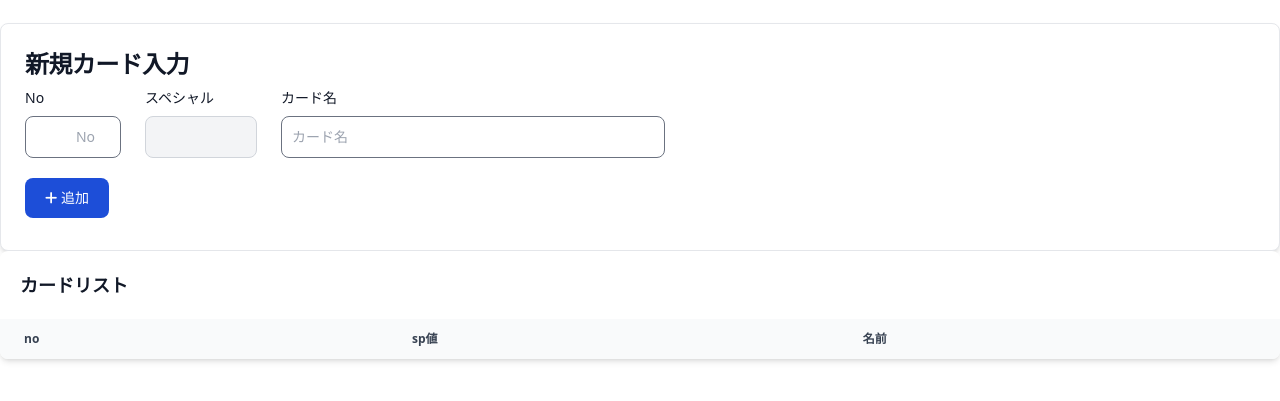
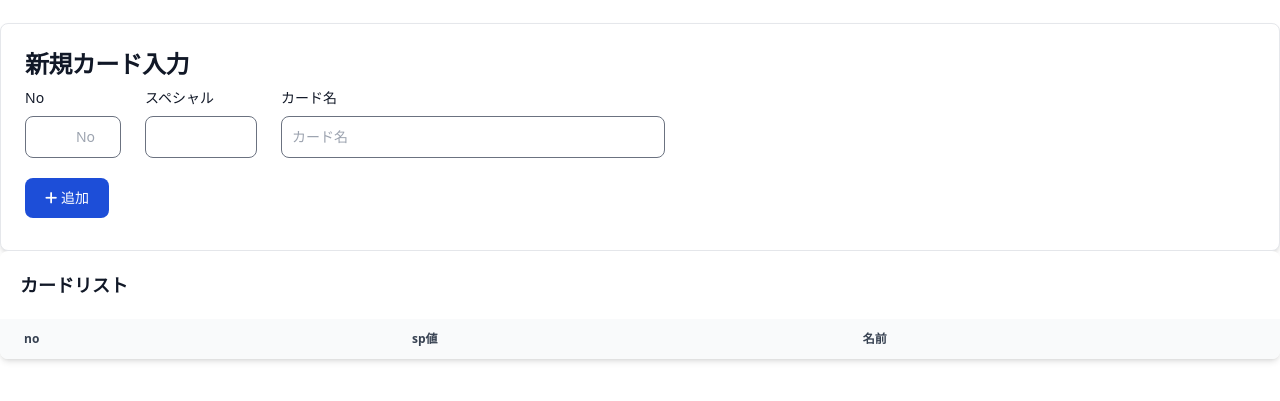
Before and after one commit to KKishikawa/tableturf-battle-card-create, a website built with webpack: page src/index.html in a window 1280 px wide. Shown: the part 41-442 px from the top of the page. Built offline with nearby package versions, Linux system fonts and the light colour scheme.

Commit message:
[update]htmlの修正

```diff
--- a/src/index.html
+++ b/src/index.html
@@ -39,7 +39,7 @@
             </div>
             <div class="mx-3 mb-3 w-28">
               <label for="input_sp" class="form-label form-label-input">スペシャル</label>
-              <input id="input_sp" type="number" class="text-right form-input" disabled />
+              <input id="input_sp" type="number" class="text-right form-input" />
             </div>
             <div class="mx-3 mb-3 w-96">
               <label for="input_name" class="form-label form-label-input">カード名</label>
```
